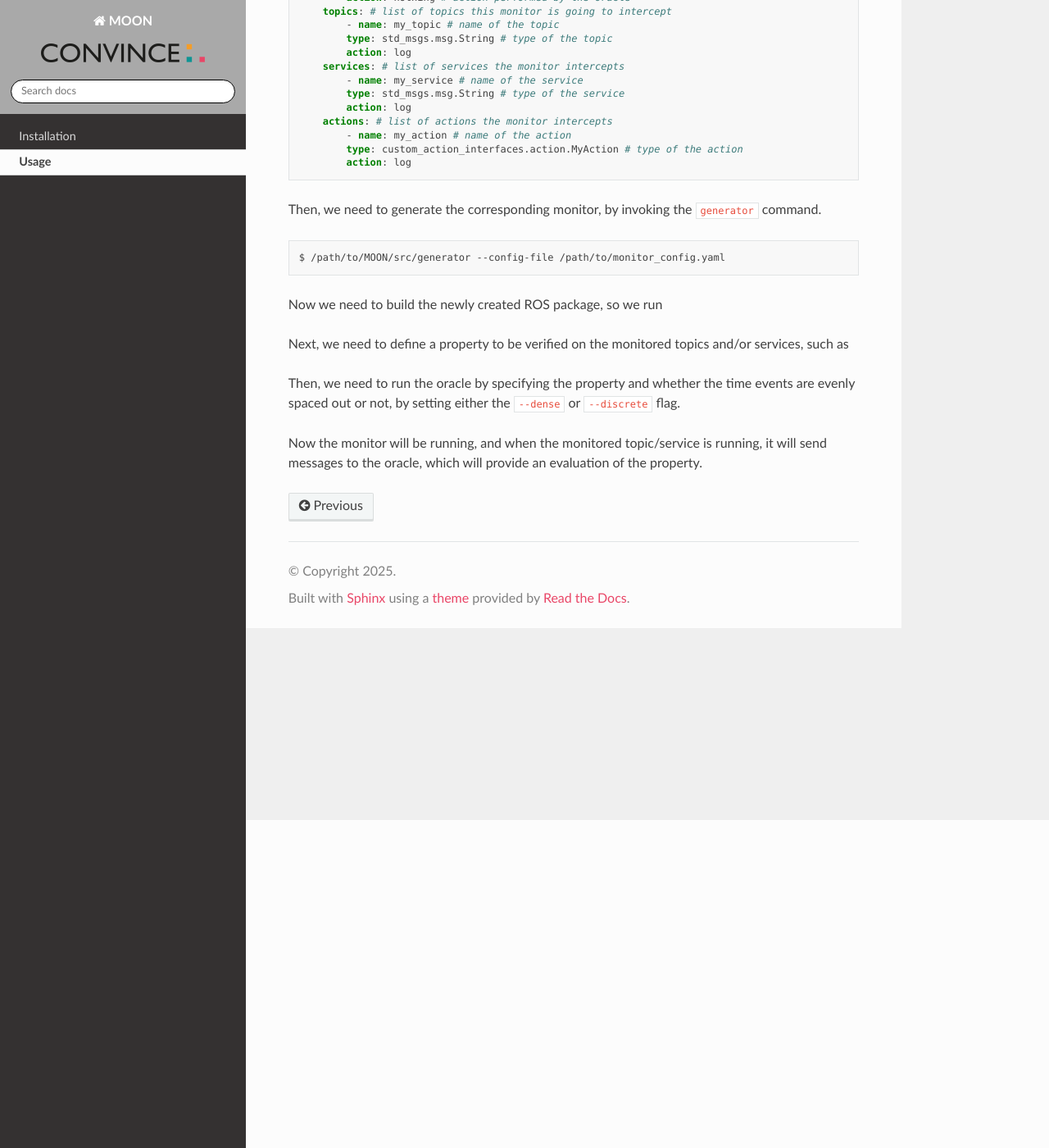
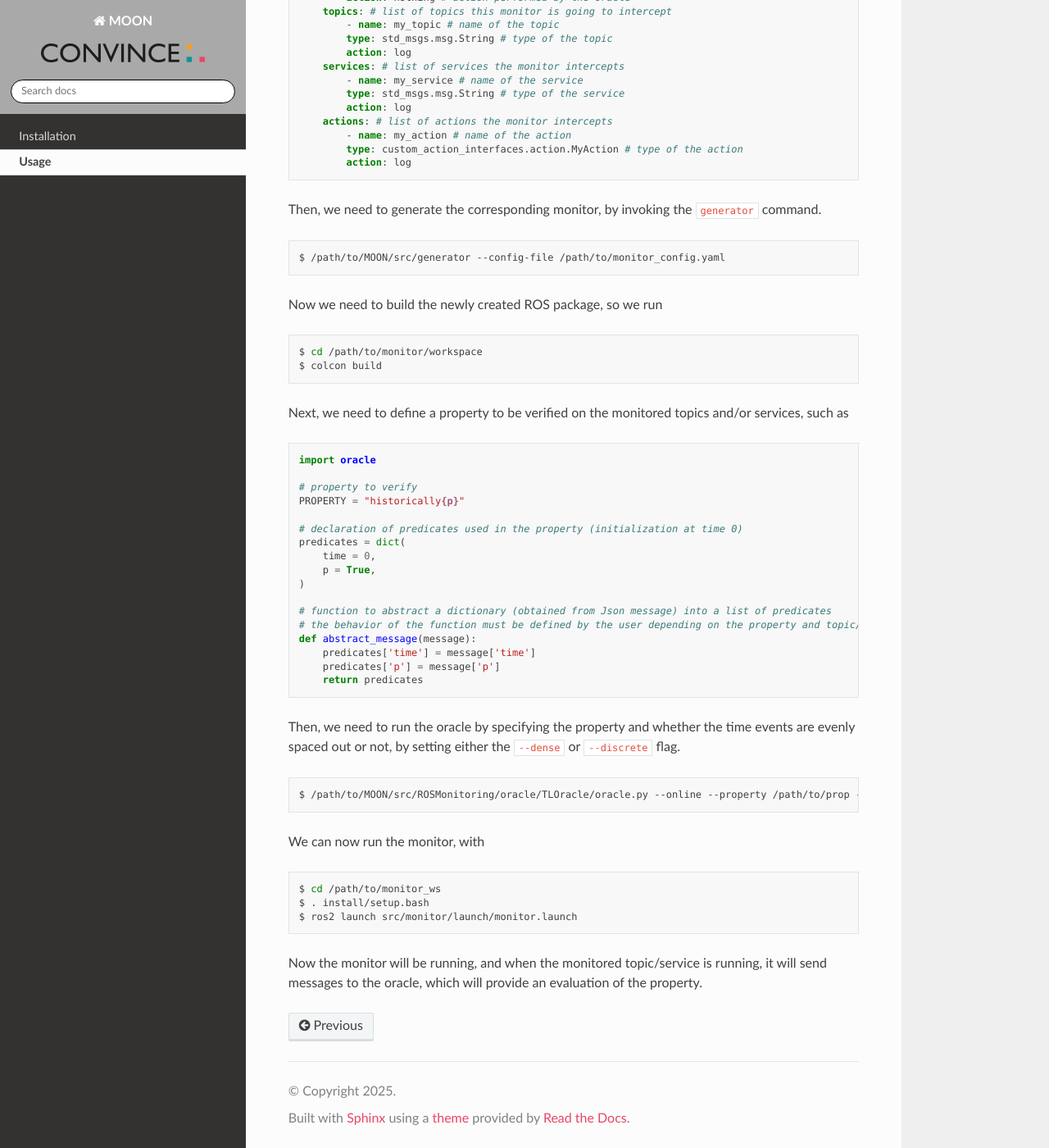
Before and after one commit to convince-project/MOON, a Sphinx documentation site: the page built from docs/source/usage.rst, in a window 1280 px wide and 1400 px high, scrolled down 400 px. Shown: the whole window at 82% size. Built offline with Sphinx 7.4.7 and the Read the Docs theme 3.1.0, drawn with Linux system fonts in a browser that asks for light colours.

Commit message:
Fix usage doc page
Signed-off-by: Karim Pedemonte <karim.pedemonte@edu.unige.it>

```diff
--- a/docs/source/usage.rst
+++ b/docs/source/usage.rst
@@ -41,12 +41,14 @@ Then, we need to generate the corresponding monitor, by invoking the ``generator
 Now we need to build the newly created ROS package, so we run
 
 .. code-block:: bash
+
     $ cd /path/to/monitor/workspace
     $ colcon build
 
 Next, we need to define a property to be verified on the monitored topics and/or services, such as
 
 .. code-block:: python
+
     import oracle
 
     # property to verify
@@ -68,9 +70,13 @@ Next, we need to define a property to be verified on the monitored topics and/or
 Then, we need to run the oracle by specifying the property and whether the time events are evenly spaced out or not, by setting either the ``--dense`` or ``--discrete`` flag.
 
 .. code-block:: bash
+
     $ /path/to/MOON/src/ROSMonitoring/oracle/TLOracle/oracle.py --online --property /path/to/prop --port 8080 --dense
 
+We can now run the monitor, with
+
 .. code-block:: bash
+
     $ cd /path/to/monitor_ws
     $ . install/setup.bash
     $ ros2 launch src/monitor/launch/monitor.launch
```
